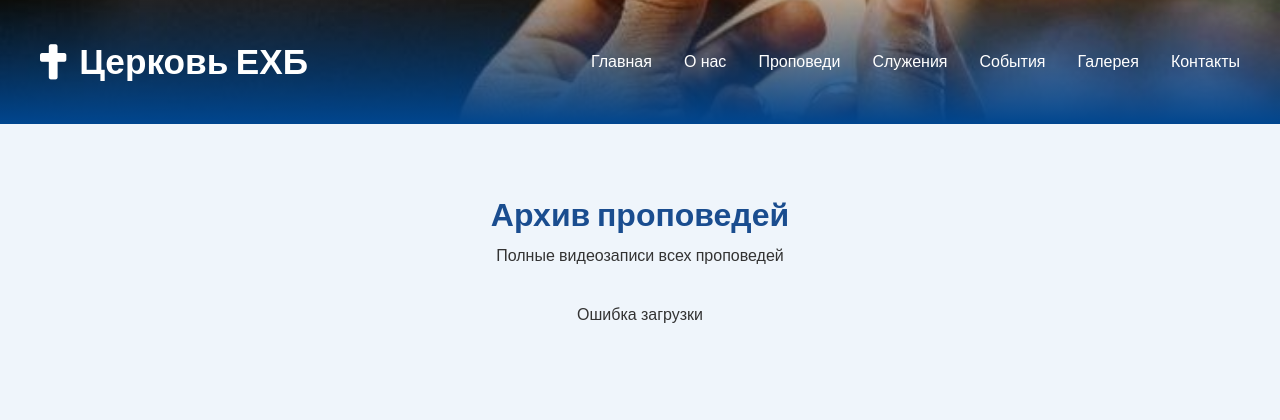
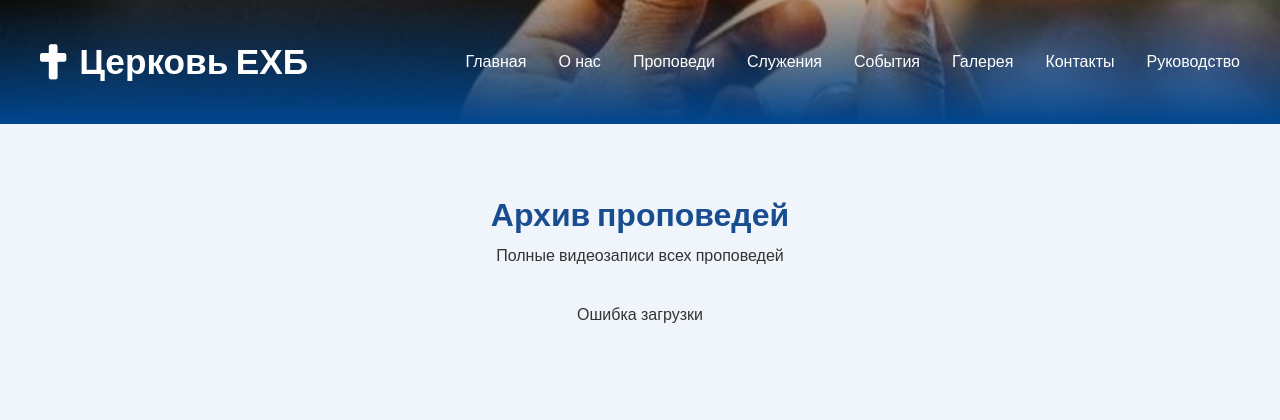
Before and after one commit to Fox216540/web_church, a Django app: template church/main/templates/main/sermons.html in a window 1280 px wide. Shown: the top 420 px of the page. Run offline with Django 5.2, Linux system fonts and the light colour scheme; the template is opened without the code that fills it, so the values that code supplies are empty.

Commit message:
Добавил ссылку на страницу руководства в футере.

```diff
--- a/church/main/templates/main/sermons.html
+++ b/church/main/templates/main/sermons.html
@@ -38,6 +38,7 @@
             <a href="{% url 'home' %}#events">События</a>
             <a href="{% url 'content' %}">Галерея</a>
             <a href="{% url 'home' %}#contact">Контакты</a>
+            <a href="{% url "board" %}">Руководство</a>
         </div>
 
         <i class="menu-toggle fas fa-bars"></i>
```
